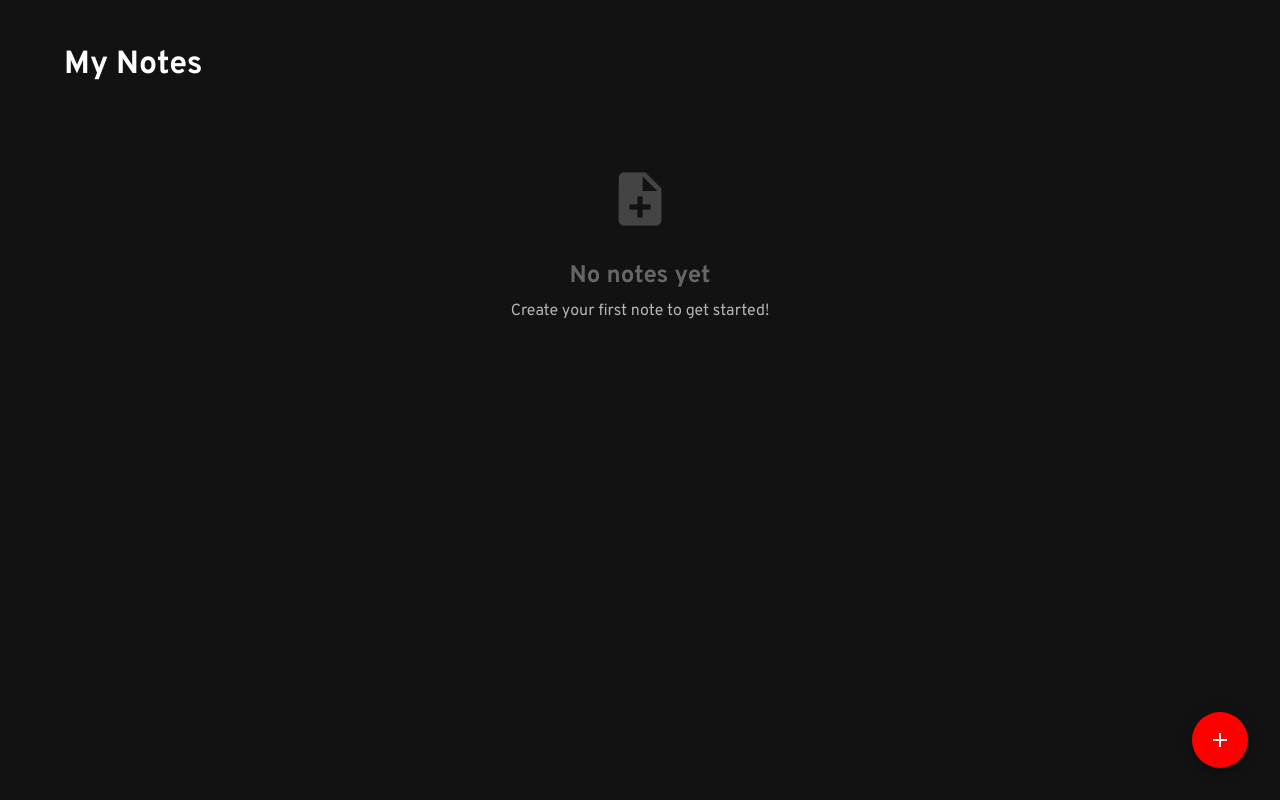
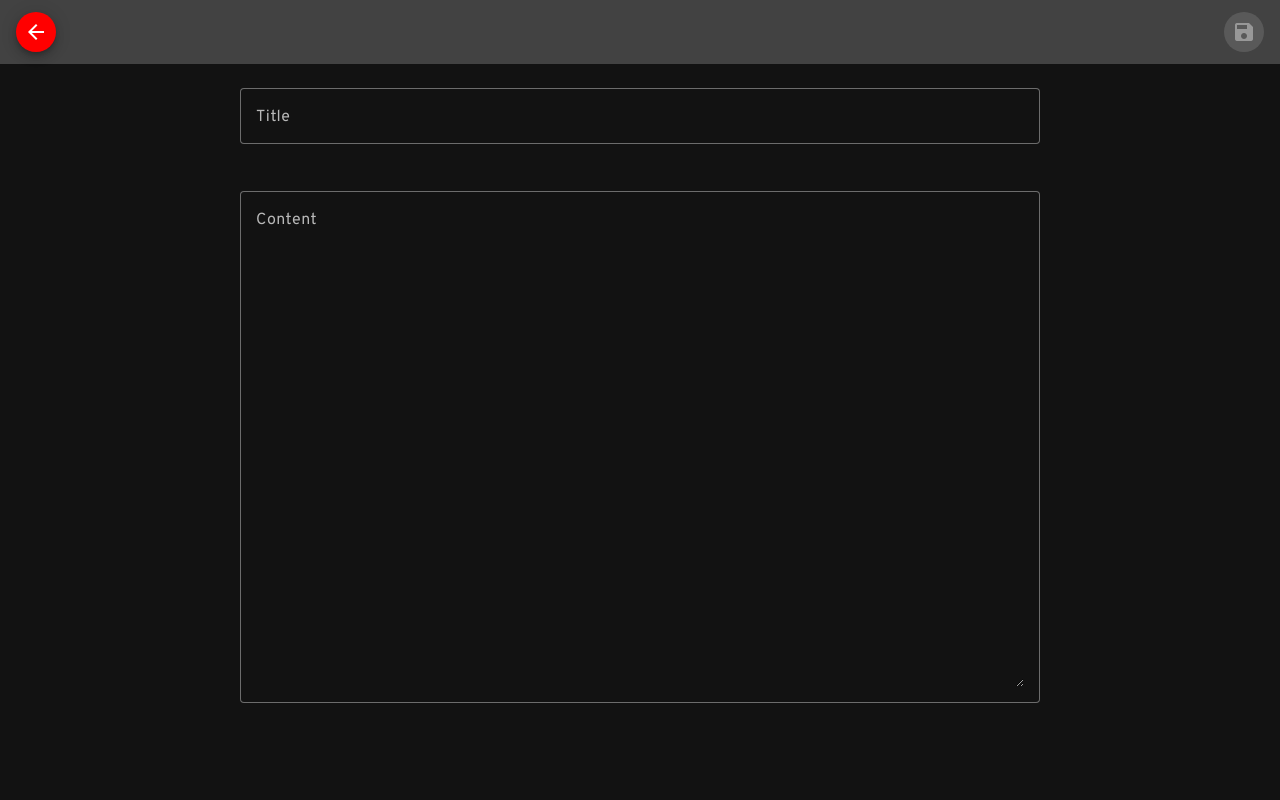
Before and after one commit to Ascero/notes-app, an Angular app: page /note/new in a window 1280 px wide. Before the commit this address led to /. Built offline with nearby package versions, Linux system fonts and the light colour scheme.

Commit message:
NA-007 feat(note-edit): add note edit component to create a update

```diff
--- a/src/app/app.routes.ts
+++ b/src/app/app.routes.ts
@@ -7,6 +7,16 @@ export const routes: Routes = [
     data: { animation: 'list' },
   },
   {
+    path: 'note/new',
+    loadComponent: () => import('./components/note-edit/note-edit').then((m) => m.NoteEditComponent),
+    data: { animation: 'edit' },
+  },
+  {
+    path: 'note/:id/edit',
+    loadComponent: () => import('./components/note-edit/note-edit').then((m) => m.NoteEditComponent),
+    data: { animation: 'edit' },
+  },
+  {
     path: 'note/:id',
     loadComponent: () => import('./components/note-detail/note-detail').then((m) => m.NoteDetailComponent),
     data: { animation: 'detail' },
--- /dev/null
+++ b/src/app/components/note-edit/note-edit.html
@@ -0,0 +1,39 @@
+<div class="note-edit-container">
+  <mat-toolbar class="toolbar">
+    <button matMiniFab color="primary" (click)="goBack()">
+      <mat-icon>arrow_back</mat-icon>
+    </button>
+
+    <span class="spacer"></span>
+
+    <div class="toolbar-actions">
+      <button matMiniFab color="primary" (click)="save()" [disabled]="!canSave()">
+        <mat-icon>save</mat-icon>
+      </button>
+
+      @if (!isNewNote()) {
+      <button matMiniFab color="warn" (click)="cancel()"><mat-icon>cancel</mat-icon></button>
+      }
+    </div>
+  </mat-toolbar>
+
+  <div class="content">
+    <div class="edit-form">
+      <mat-form-field appearance="outline" class="title-field">
+        <mat-label>Title</mat-label>
+        <input matInput [ngModel]="title()" (ngModelChange)="updateTitle($event)" placeholder="Enter note title" />
+      </mat-form-field>
+
+      <mat-form-field appearance="outline" class="content-field">
+        <mat-label>Content</mat-label>
+        <textarea
+          matInput
+          [ngModel]="content()"
+          (ngModelChange)="updateContent($event)"
+          placeholder="Write your note here..."
+          rows="20"
+        ></textarea>
+      </mat-form-field>
+    </div>
+  </div>
+</div>
--- /dev/null
+++ b/src/app/components/note-edit/note-edit.scss
@@ -0,0 +1,21 @@
+@use '../../../styles' as styles;
+
+@include styles.note-layout-base;
+
+.edit-form {
+  @include styles.details-layout-container;
+
+  .title-field {
+    width: 100%;
+    margin-bottom: 1.5rem;
+  }
+
+  .content-field {
+    width: 100%;
+
+    textarea {
+      min-height: 400px;
+      resize: vertical;
+    }
+  }
+}
--- /dev/null
+++ b/src/app/components/note-edit/note-edit.ts
@@ -0,0 +1,86 @@
+import { Component, computed, effect, inject, input, linkedSignal, Signal } from '@angular/core';
+import { FormsModule } from '@angular/forms';
+import { MatButtonModule } from '@angular/material/button';
+import { MatFormFieldModule } from '@angular/material/form-field';
+import { MatIconModule } from '@angular/material/icon';
+import { MatInputModule } from '@angular/material/input';
+import { MatToolbarModule } from '@angular/material/toolbar';
+import { Router } from '@angular/router';
+import { Note } from '../../models/note.interface';
+import { NotesService } from '../../services/notes.service';
+
+@Component({
+  selector: 'app-note-edit',
+  imports: [FormsModule, MatFormFieldModule, MatInputModule, MatButtonModule, MatIconModule, MatToolbarModule],
+  templateUrl: './note-edit.html',
+  styleUrl: './note-edit.scss',
+})
+export class NoteEditComponent {
+  public readonly id = input.required<string>();
+
+  public readonly note: Signal<Note | null> = computed(() => this.notesService.getNoteById(this.id()) ?? null);
+  public readonly isNewNote: Signal<boolean> = computed(() => this.router.url === '/note/new');
+  public readonly title = linkedSignal(() => this.note()?.title ?? '');
+  public readonly content = linkedSignal(() => this.note()?.content ?? '');
+
+  public readonly canSave: Signal<boolean> = computed(
+    () => this.title().trim().length > 0 || this.content().trim().length > 0
+  );
+
+  private readonly router = inject(Router);
+  private readonly notesService = inject(NotesService);
+
+  constructor() {
+    effect(() => {
+      const currentNote = this.note();
+      const currentId = this.id();
+
+      if (currentId && !currentNote) {
+        this.router.navigate(['/']);
+      }
+    });
+  }
+
+  public updateTitle(value: string): void {
+    this.title.set(value);
+  }
+
+  public updateContent(value: string): void {
+    this.content.set(value);
+  }
+
+  public save(): void {
+    const trimmedTitle = this.title().trim();
+    const trimmedContent = this.content().trim();
+
+    if (this.isNewNote()) {
+      this.notesService.createNote(trimmedTitle, trimmedContent);
+
+      this.router.navigate(['/']);
+    } else {
+      const currentNote = this.note();
+
+      if (currentNote) {
+        const updatedNote = this.notesService.updateNote(currentNote.id, trimmedTitle, trimmedContent);
+
+        if (updatedNote) {
+          this.router.navigate(['/note', currentNote.id]);
+        }
+      }
+    }
+  }
+
+  public cancel(): void {
+    const currentNote = this.note();
+
+    if (currentNote) {
+      this.router.navigate(['/note', currentNote.id]);
+    } else {
+      this.goBack();
+    }
+  }
+
+  public goBack(): void {
+    this.router.navigate(['/']);
+  }
+}
```
Also changed, not shown: 1 other file (tests, documents, lock files or other folders).
